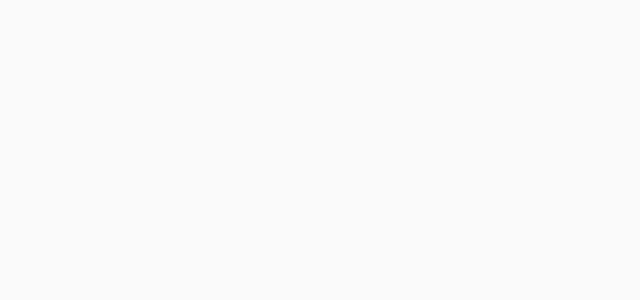
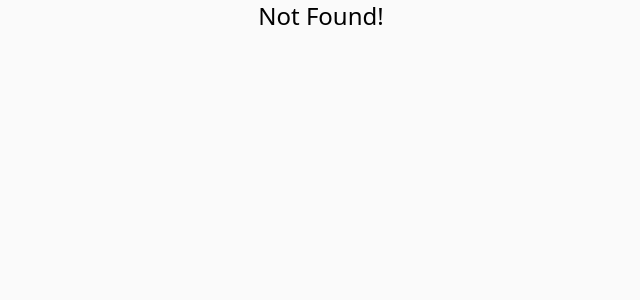
Before and after one commit to andrewyk99/instagram-clone, a React (Create React App) app: page / in a window 1280 px wide. Before the commit this address had no page. Shown: the top 300 px of the page, without its empty margins (319-959 px from the left). Built offline with nearby package versions, Linux system fonts and the light colour scheme.

Commit message:
added catch for any unknown sublinks to show Not Found

```diff
--- a/src/App.js
+++ b/src/App.js
@@ -4,18 +4,18 @@
 
 const Login = lazy(() => import ('./pages/login'));
 const SignUp = lazy(() => import ('./pages/signup'));
+const NotFound = lazy(() => import ('./pages/not-found'));
 
-function App() {
+export default function App() {
   return (
     <Router>
       <Suspense fallback={<p>Loading...</p>}>
         <Routes>
           <Route path={ROUTES.LOGIN} element={<Login />} />
           <Route path={ROUTES.SIGN_UP} element={<SignUp />} />
+          <Route path='*' element={<NotFound />} />
         </Routes>
       </Suspense>
     </Router>
   );
 }
-
-export default App;
--- /dev/null
+++ b/src/pages/not-found.js
@@ -0,0 +1,15 @@
+import { useEffect } from "react";
+
+export default function NotFound() {
+    useEffect(() => {
+        document.title = 'Not Found - Instagram';
+    }, []);
+
+    return (
+        <div className="bg-gray-background">
+            <div className="mx-auth max-w-screen-large">
+                <p className="text-center text-2xl">Not Found!</p>
+            </div>
+        </div>
+    )
+}
--- a/src/styles/app.css
+++ b/src/styles/app.css
@@ -563,6 +563,10 @@
   --tw-bg-opacity: 1;
   background-color: rgb(0 92 152 / var(--tw-bg-opacity));
 }
+.bg-gray-background {
+  --tw-bg-opacity: 1;
+  background-color: rgb(250 250 250 / var(--tw-bg-opacity));
+}
 .p-4 {
   padding: 1rem;
 }
@@ -574,6 +578,9 @@
   padding-left: 1rem;
   padding-right: 1rem;
 }
+.text-center {
+  text-align: center;
+}
 .text-xs {
   font-size: 0.75rem;
   line-height: 1rem;
@@ -581,6 +588,10 @@
 .text-sm {
   font-size: 0.875rem;
   line-height: 1.25rem;
+}
+.text-2xl {
+  font-size: 1.5rem;
+  line-height: 2rem;
 }
 .font-bold {
   font-weight: 700;
```
Also changed, not shown: src/pages/dashboard.js (added, +11 -0 lines).
